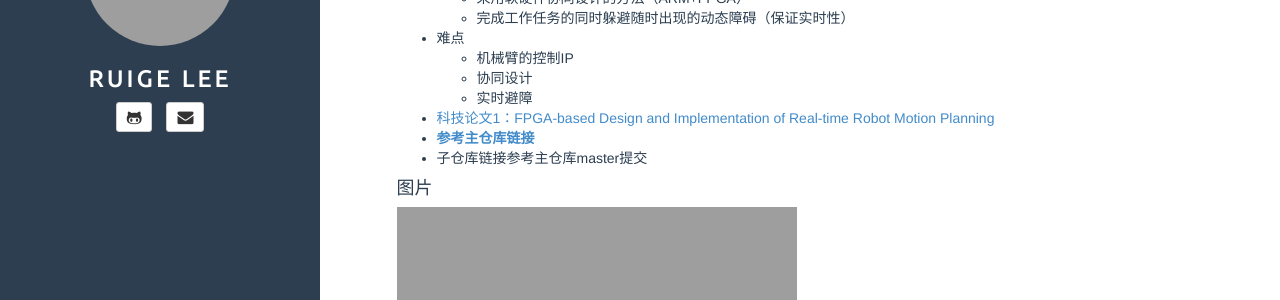
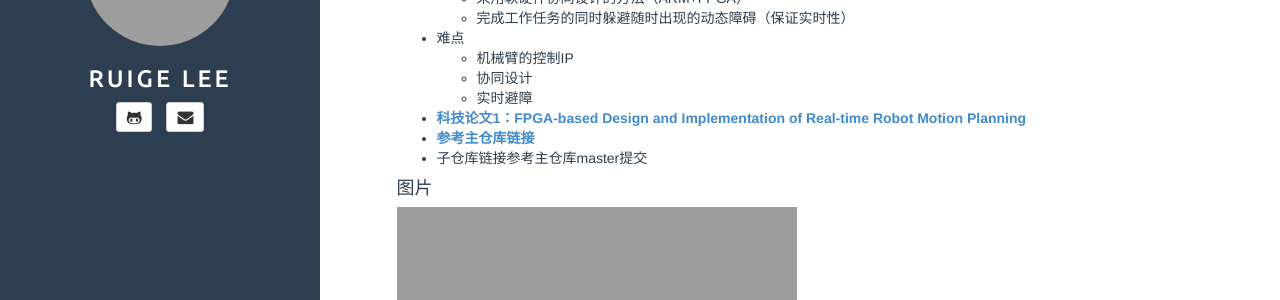
Before and after one commit to whutddk/whutddk.github.io, a Jekyll site: the page built from _posts/2019-01-01-PrmRoboticArm.md, in a window 1280 px wide. Shown: the part 232-532 px from the top of the page. Built offline with Jekyll 4.4.1, drawn with Linux system fonts in a browser that asks for light colours; comment, search, counter and statistics services are not loaded; grey boxes are pictures that could not be loaded.

Commit message:
链接加粗

```diff
--- a/_posts/2019-01-01-PrmRoboticArm.md
+++ b/_posts/2019-01-01-PrmRoboticArm.md
@@ -16,7 +16,7 @@ comments: false
     - 机械臂的控制IP
     - 协同设计
     - 实时避障
-* [科技论文1：FPGA-based Design and Implementation of Real-time Robot Motion Planning](https://ieeexplore.ieee.org/document/8836825)
+* [**科技论文1：FPGA-based Design and Implementation of Real-time Robot Motion Planning**](https://ieeexplore.ieee.org/document/8836825)
 * [**参考主仓库链接**](https://github.com/whutddk/PRM_robotic_arm)
 * 子仓库链接参考主仓库master提交
 <!-- more -->
```
